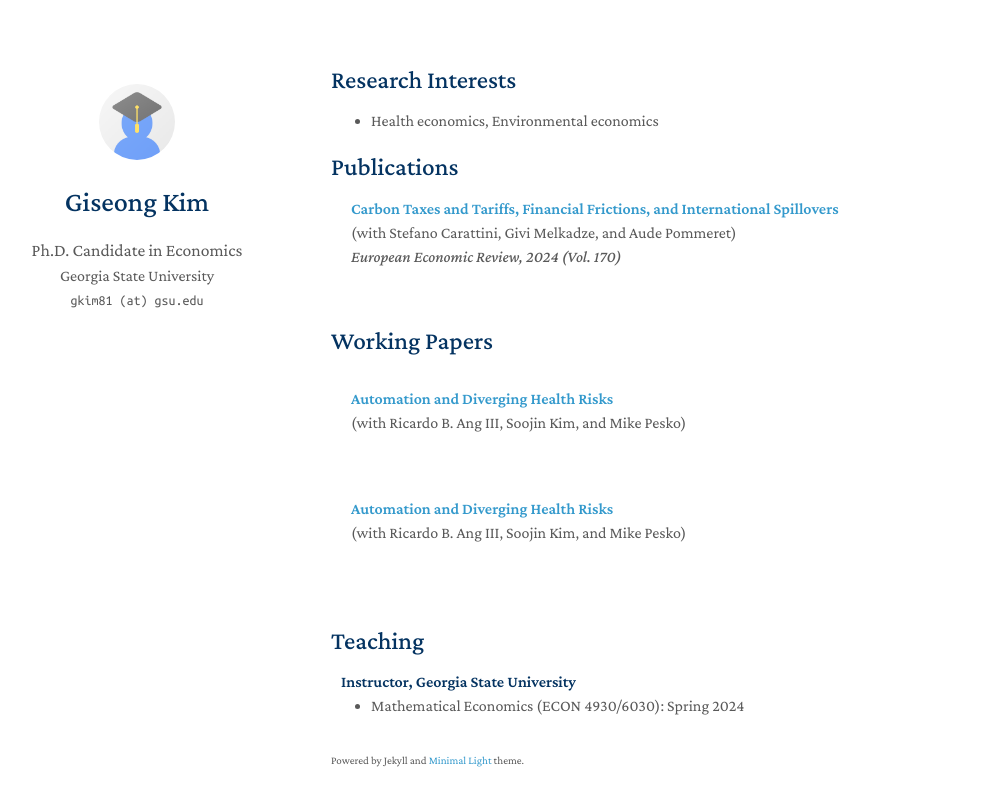
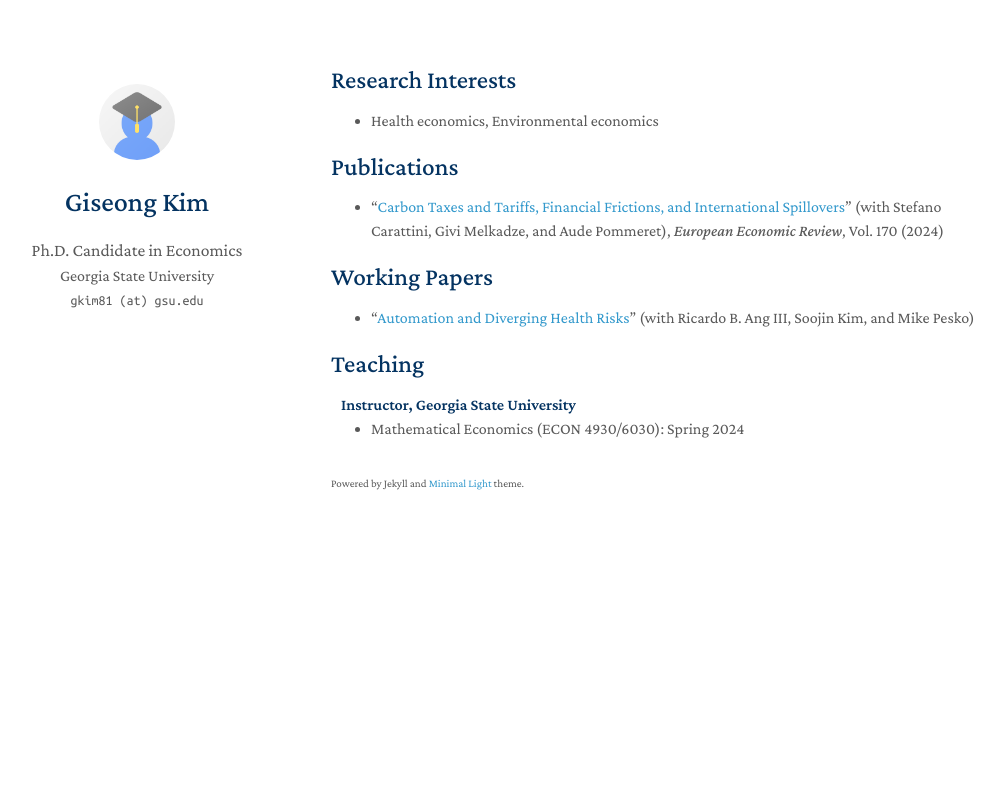
Before and after one commit to giseong-kim/giseong-kim.github.io, a Jekyll site: the page built from index.md, in a window 1280 px wide. Shown: the top 806 px of the page, without its empty margins (139-1143 px from the left). Built offline with Jekyll 4.4.1, drawn with Linux system fonts in a browser that asks for light colours; a style sheet for code colours, icons or effects is not loaded; part of the change alters nothing that is shown.

Commit message:
Update index.md

```diff
--- a/index.md
+++ b/index.md
@@ -11,18 +11,20 @@ I am a Ph.D. student at ...
 
 - Health economics, Environmental economics
 
-<!--
-## News
+## Publications
 
-- **[Feb. 2020]** Our paper about incremental learning is accepted to CVPR 2020.
-- **[Feb. 2020]** We will host the ACM Multimedia Asia 2020 conference in Singapore!
-- **[Sept. 2019]** Our paper about few-shot learning is accepted to NeurIPS 2019.
-- **[Mar. 2019]** Our paper about few-shot learning is accepted to CVPR 2019.
--->
-
-{% include_relative _includes/publications.md %}
+- “[Carbon Taxes and Tariffs, Financial Frictions, and International Spillovers](https://www.sciencedirect.com/science/article/pii/S0014292124002125)” (with Stefano Carattini, Givi Melkadze, and Aude Pommeret), *European Economic Review*, Vol. 170 (2024)
 
 ## Working Papers
-{% include_relative _includes/workingpapers.md %}
 
-{% include_relative _includes/teaching.md %}
+- “[Automation and Diverging Health Risks](https://giseong-kim.github.io/assets/files/AKKP_2025.pdf)” (with Ricardo B. Ang III, Soojin Kim, and Mike Pesko)
+
+## Teaching
+
+<h4 style="margin:0 10px 0;">Instructor, Georgia State University</h4>
+<ul style="margin:0 0 5px;">
+  <li><a href="http://cvpr2023.thecvf.com/"><autocolor>Mathematical Economics (ECON 4930/6030): Spring 2024</autocolor></a></li>
+</ul>
+<!--
+{% include_relative _includes/services.md %}
+-->
```
